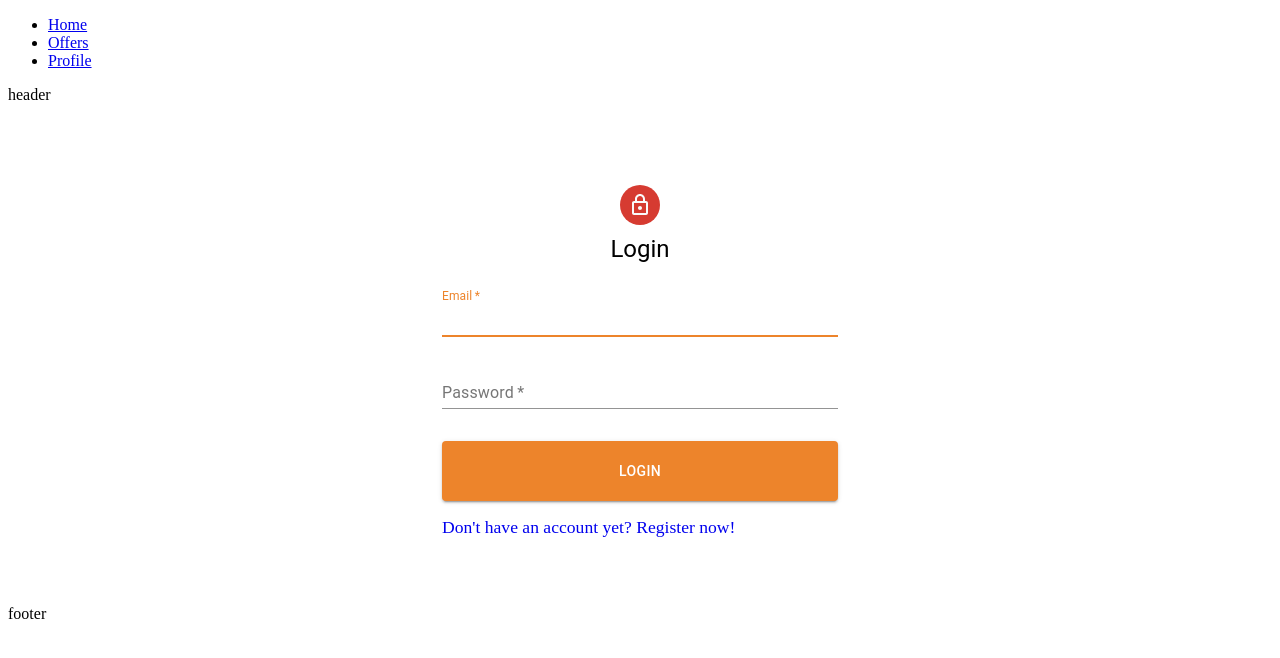
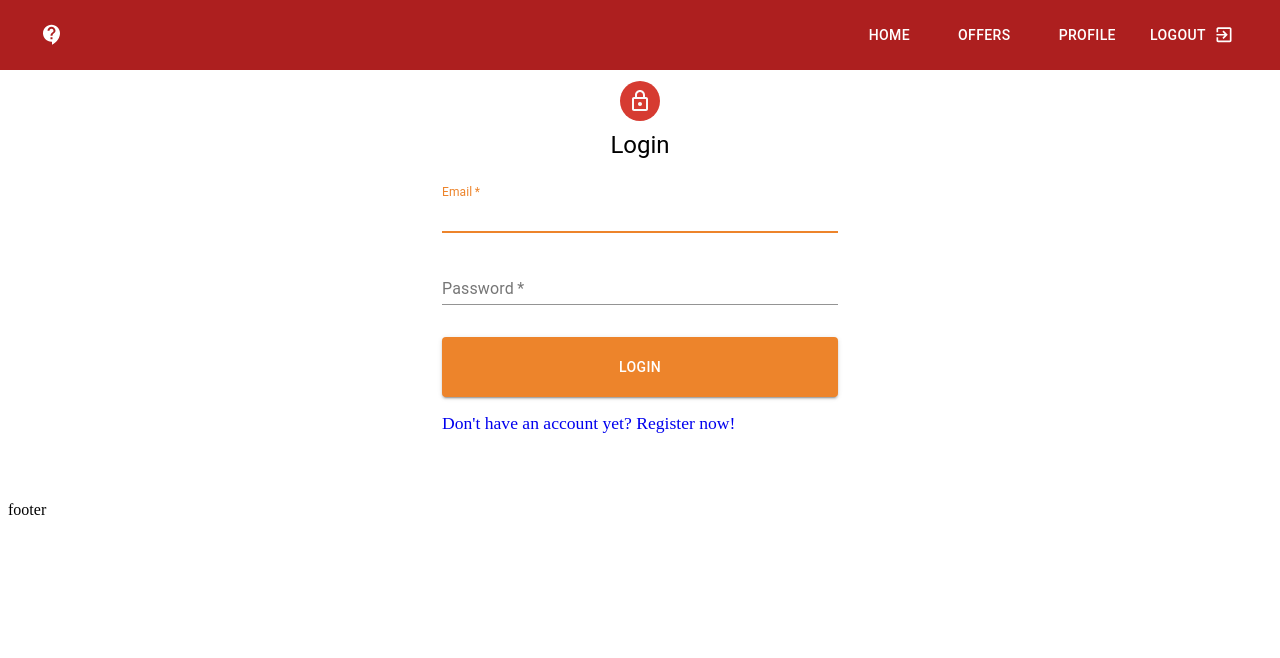
Before and after one commit to Fadikk367/hacknarok_2021, a React (Create React App) app in the folder client/: page /login in a window 1280 px wide. Shown: the top 658 px of the page. Built offline with nearby package versions, Linux system fonts and the light colour scheme.

Commit message:
navigation add

```diff
--- a/client/src/App.js
+++ b/client/src/App.js
@@ -1,5 +1,5 @@
 import React from 'react';
-import { Route, Switch, Link } from 'react-router-dom';
+import { Route, Switch } from 'react-router-dom';
 
 import { Home, Offers, Profile, Login, Register } from 'pages';
 import { Header, Footer, ProtectedRoute } from 'common/components';
@@ -8,13 +8,6 @@ import { Header, Footer, ProtectedRoute } from 'common/components';
 function App() {
   return (
     <div>
-      <nav>
-        <ul>
-          <li><Link to='/'>Home</Link></li>
-          <li><Link to='/offers'>Offers</Link></li>
-          <li><Link to='/profile'>Profile</Link></li>
-        </ul>
-      </nav>
       <Header />
       <Switch>
         <Route path='/' exact component={Home}/>
--- a/client/src/common/components/Header/Header.js
+++ b/client/src/common/components/Header/Header.js
@@ -1,10 +1,17 @@
 import React from 'react'
+import { Navigation } from 'common/components';
+import { HeaderContent, CustomHeader } from './header.css';
+import ContactSupportIcon from '@material-ui/icons/ContactSupport';
+
 
 const Header = () => {
   return (
-    <header>
-      header
-    </header>
+    <CustomHeader>
+      <HeaderContent>
+        <ContactSupportIcon />
+        <Navigation isAuthentificated={true}/>
+      </HeaderContent>
+    </CustomHeader>
   )
 }
 
--- /dev/null
+++ b/client/src/common/components/Header/header.css.js
@@ -0,0 +1,24 @@
+import styled from 'styled-components';
+
+export const CustomHeader = styled.header`
+    background-color: #ad1f1f;
+    position: fixed;
+    top: 0;
+    left: 0;
+    width: 100%;
+    color: white;
+    height: 70px;
+    z-index: 100;
+`;
+
+export const HeaderContent = styled.div`
+    padding: 0 10px;
+    position: relative;
+    top: 50%;
+    transform: translateY(-50%);
+    max-width: 1200px;
+    margin: 0 auto;
+    display: flex;
+    justify-content: space-between;
+    align-items: center;
+`;
--- /dev/null
+++ b/client/src/common/components/Navigation/Navigation.js
@@ -0,0 +1,36 @@
+import React from 'react';
+
+import ExitToAppIcon from '@material-ui/icons/ExitToApp';
+import { NavList, Link, LogoutButton } from './navigation.css';
+import { logout } from 'state/auth/authActions';
+
+const Navigation = ({ isAuthentificated }) => {
+  const publicNavItems = [
+    <li key={1}><Link to='/'>Home</Link></li>,
+    <li key={2}><Link to='/login'>Login</Link></li>,
+  ]
+
+  const privateNavItems = [
+    <li key={1}><Link to='/'>Home</Link></li>,
+    <li key={4}><Link to='/offers'>Offers</Link></li>,
+    <li key={5}><Link to='/profile'>Profile</Link></li>,
+    <li key={3}>
+      <LogoutButton
+        endIcon={<ExitToAppIcon htmlColor='white'/>}
+        onClick={logout}
+      >
+        Logout
+      </LogoutButton>
+    </li>,
+  ]
+
+  const navItems = isAuthentificated ? privateNavItems : publicNavItems;
+
+  return (
+    <NavList>
+      {navItems}
+    </NavList>
+  )
+}
+
+export default Navigation;
--- /dev/null
+++ b/client/src/common/components/Navigation/index.js
@@ -0,0 +1 @@
+export { default } from './Navigation';
--- /dev/null
+++ b/client/src/common/components/Navigation/navigation.css.js
@@ -0,0 +1,31 @@
+import styled from 'styled-components';
+import { NavLink } from 'react-router-dom';
+import Button from '@material-ui/core/Button';
+
+
+export const NavList = styled.ul`
+    display: flex;
+    justify-content: space-between;
+    align-items: center;
+    list-style-type: none;
+`;
+
+export const Link = styled(NavLink)`
+    padding: 1rem 1.5rem;
+    font-size: 0.875rem;
+    color: white;
+    text-decoration: none;
+    font-family: "Roboto", "Helvetica", "Arial", sans-serif;
+    font-weight: 500;
+    line-height: 1.75;
+    border-radius: 4px;
+    letter-spacing: 0.02857em;
+    text-transform: uppercase;
+`;
+
+export const LogoutButton = styled(Button)`
+    && {
+        color: white;
+        padding: 10px;
+    }
+`;
--- a/client/src/common/components/index.js
+++ b/client/src/common/components/index.js
@@ -1,3 +1,4 @@
 export { default as Footer } from './Footer';
 export { default as Header } from './Header';
 export { default as ProtectedRoute } from './ProtectedRoute';
+export { default as Navigation } from './Navigation';
```
